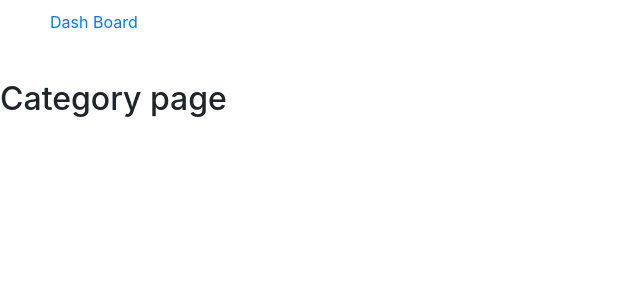
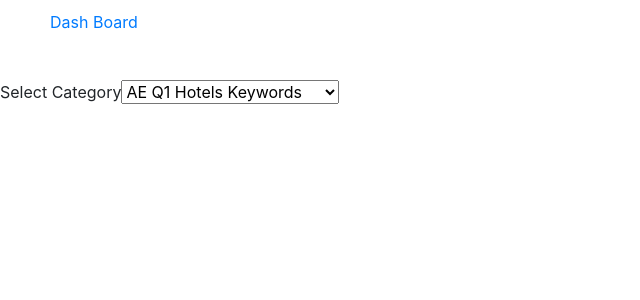
Before and after one commit to soreddysirish/serpFend, a React (Create React App) app: page /category_page in a window 1280 px wide. Shown: the top 300 px of the page, without its empty margins (0-640 px from the left). Built offline with nearby package versions, Linux system fonts and the light colour scheme.

Commit message:
partial commit

```diff
--- a/src/components/category_page.jsx
+++ b/src/components/category_page.jsx
@@ -3,34 +3,67 @@ import queryString from 'query-string'
 import axios from "axios";
 import Promise from "promise"
 import { host } from "./helper";
+const catogories_list = ["AE Q1 Hotels Keywords", "Emirates - UAE Campaign", "India Flights", "India Hotels", "KSA Q1 Arabic Keywords", "KSA Q1 Keywords", "UAE Q1 Activities", "UAE Q1 Keywords", "Visa"]
 class CategoryPage extends Component {
     constructor(props) {
         super(props)
         this.state = {
-            category_name: ''
+            category_name: '',
         }
+        this.handleChange = this.handleChange.bind(this)
+        this.getCategoryData = this.getCategoryData.bind(this)
     }
+    handleChange(e, fieldName) {
+        let _self = this
+        _self.setState({ [fieldName]: e.target.value })
+        this.getCategoryData()
+    }
+    returnOptions = options => {
+        return options.map((opt, idx) => {
+            return (
+                <option key={idx} value={opt.replace(/[^A-Z0-9]/ig, "_").replace("__", "")}>
+                    {opt}
+                </option>
+            );
+        });
+    };
+
     componentDidMount() {
         let _self = this
         let parsed = queryString.parse(this.props.location.search);
         _self.setState({
             category_name: parsed["name"]
         })
-        setTimeout(function(){
-            if(_self.state.category_name){
-                return new Promise(function(resolve){
-                    axios.get(host()+"/category/"+_self.state.category_name).then(function(json){
-                        debugger
-                    }).catch(function(err){
-                    })
-                })
+        setTimeout(function () {
+            if (_self.state.category_name) {
+                _self.getCategoryData()
             }
-        },1000)
+        }, 500)
     }
+
+    getCategoryData() {
+        let _self = this
+        return new Promise(function (resolve) {
+            axios.get(host() + "/category/" + _self.state.category_name).then(function (json) {
+                debugger
+            }).catch(function (err) {
+            })
+        })
+    }
+
     render() {
+        const { category_name } = this.state
         return (
             <div>
-                <h2>Category  page</h2>
+                <label>Select Category</label>
+                <select
+                    disabled={false}
+                    onChange={e => this.handleChange(e, "category_name")}
+                    name="category_name"
+                    value={category_name}
+                >
+                    {this.returnOptions(catogories_list)}
+                </select>
             </div>
         )
     }
--- a/src/components/dash_board.jsx
+++ b/src/components/dash_board.jsx
@@ -42,7 +42,7 @@ class DashBoard extends Component {
         if (_self.state.data["categories_keys"] && _self.state.data["categories_data"]) {
             _self.state.data["categories_keys"].map(function (k, i) {
                 let v = _self.state.data["categories_data"][k]
-                let cat_name = "<a href="+window.location.origin+"/category_page/?name="+k.replace(/[^A-Z0-9]/ig,"_").replace("__","_")+ ">" + k + "</a>"
+                let cat_name = "<a href="+window.location.origin+"/category_page/?name="+k.replace(/[^A-Z0-9]/ig,"_").replace("__","")+ ">" + k + "</a>"
                 let table_obj = { catogory_name: ReactHtmlParser(cat_name), rank_one_keywords: v["rank_one_keywords"], rank_in_between_two_and_three: v["rank_in_between_two_and_three"], rank_in_between_four_and_ten: v["rank_in_between_four_and_ten"], rank_in_between_ten_and_twenty: v["rank_in_between_ten_and_twenty"], rank_above_twenty: v["rank_above_twenty"] }
                 tData.push(table_obj)
             })
```
